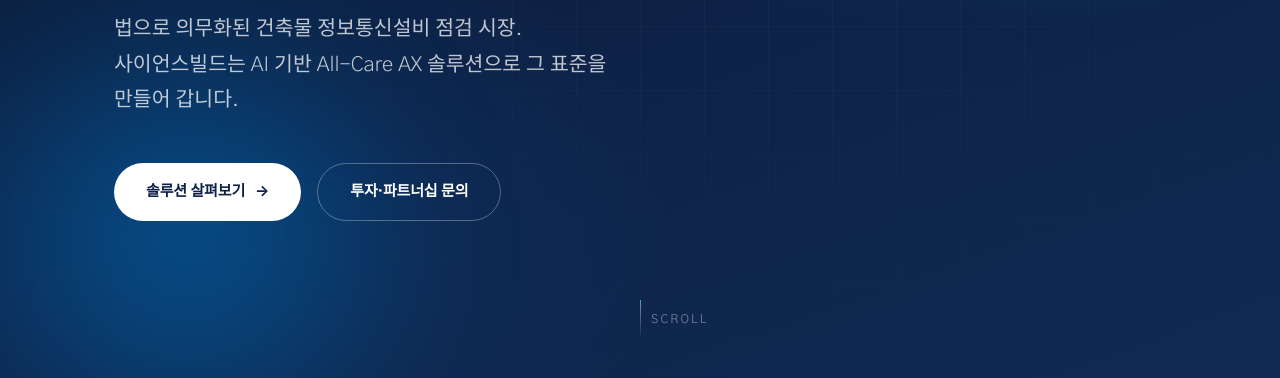
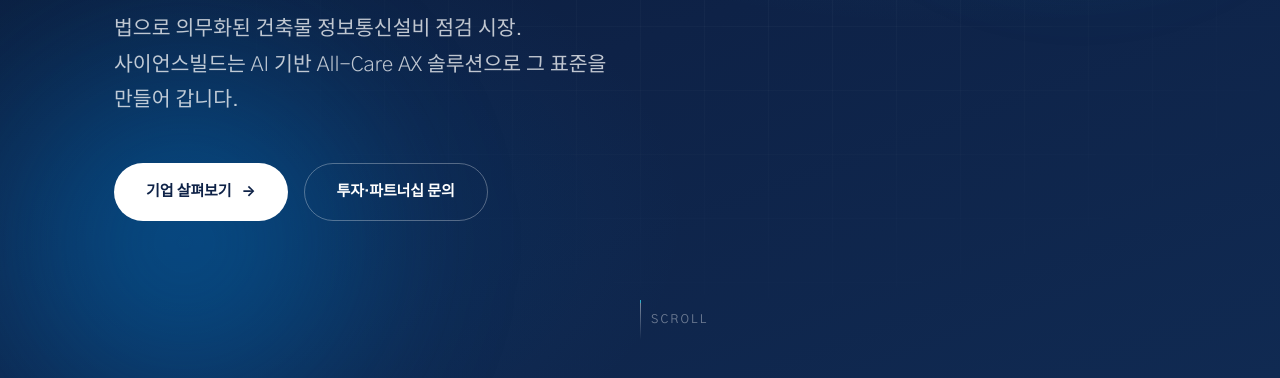
Before and after one commit to science-build/invester_relations, a plain HTML site: page index.html in a window 1280 px wide. Shown: the part 422-800 px from the top of the page. Drawn offline with Linux system fonts and the light colour scheme.

Commit message:
Update index.html
기업살펴보기 change

```diff
--- a/index.html
+++ b/index.html
@@ -639,7 +639,7 @@
     </h1>
     <p class="hero-sub">법으로 의무화된 건축물 정보통신설비 점검 시장.<br>사이언스빌드는 AI 기반 All-Care AX 솔루션으로 그 표준을 만들어 갑니다.</p>
     <div class="hero-actions">
-      <a href="#problem" class="btn btn-primary">솔루션 살펴보기 <span class="arrow">→</span></a>
+      <a href="#problem" class="btn btn-primary">기업 살펴보기 <span class="arrow">→</span></a>
       <a href="#contact" class="btn btn-ghost">투자·파트너십 문의</a>
     </div>
   </div>
```
